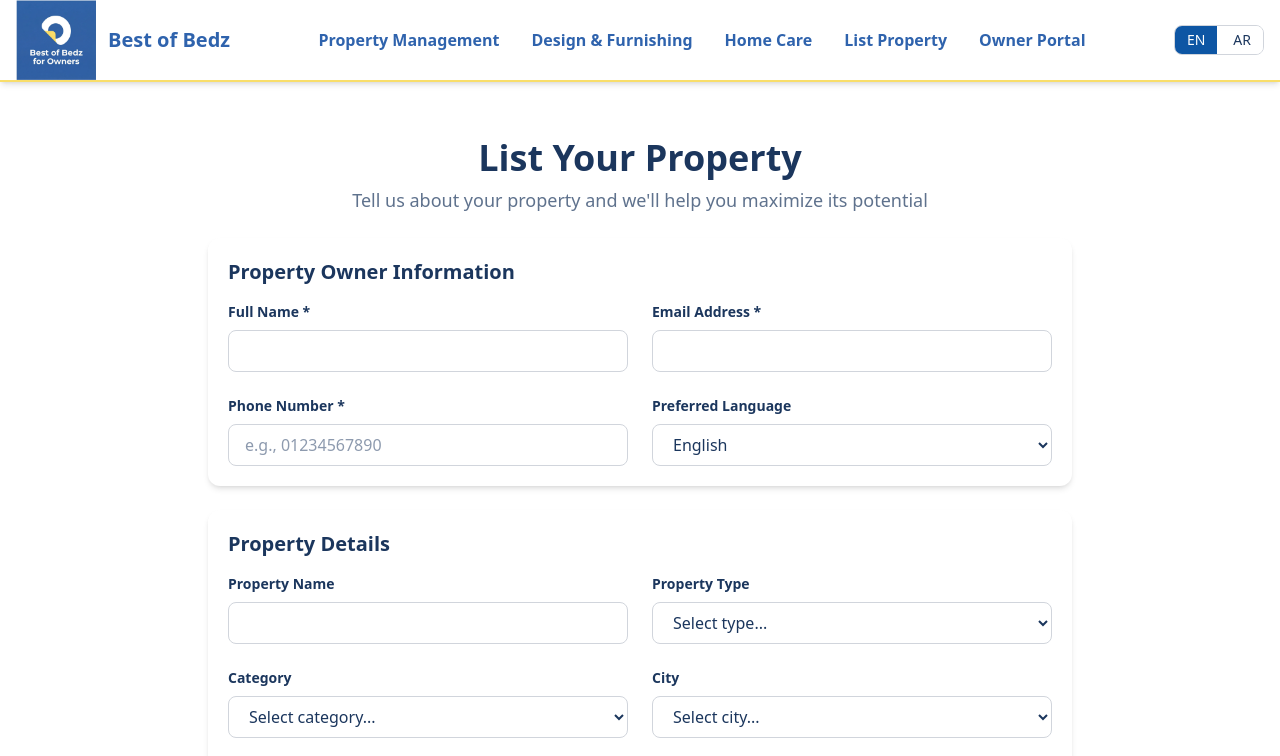
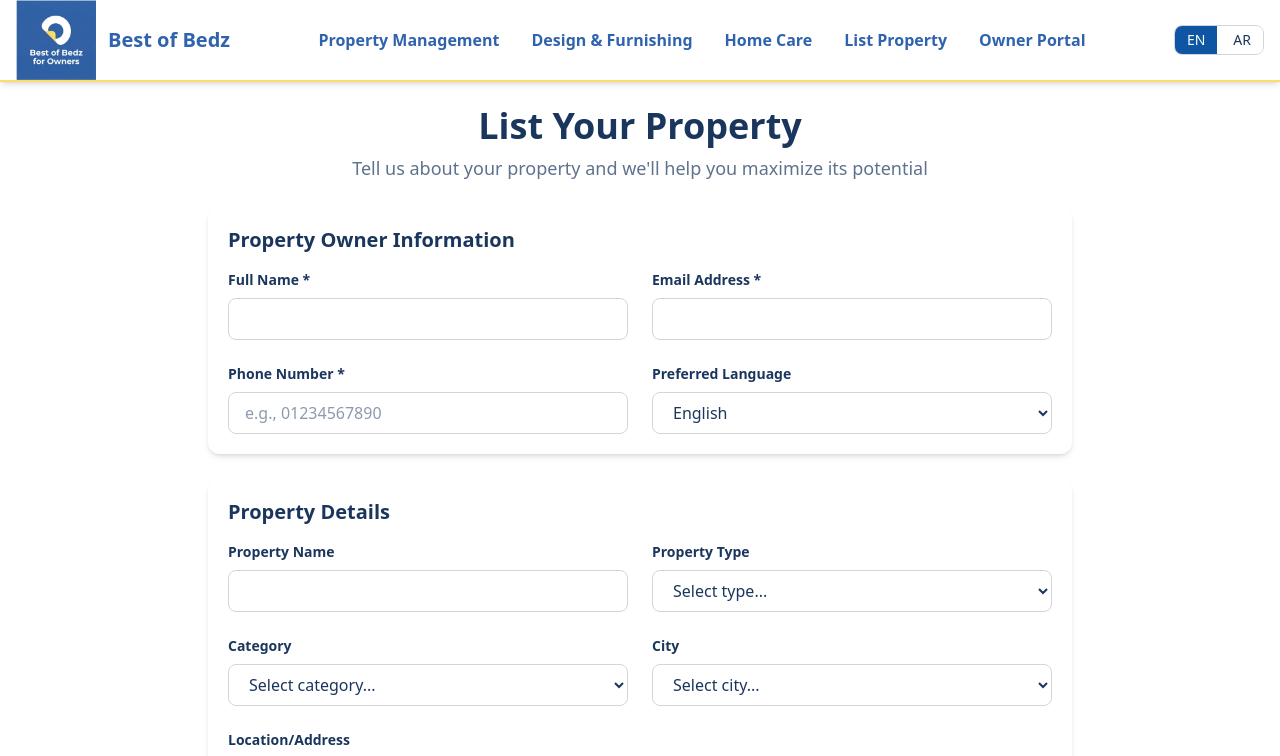
Before and after one commit to HASSANBOB533/property-mgtg-new, a Next.js app: page /en/list-property in a window 1280 px wide. Shown: the top 756 px of the page. Built offline with nearby package versions, Linux system fonts and the light colour scheme.

Commit message:
Remove all extra padding and margins to eliminate white space before footer

```diff
--- a/app/[locale]/list-property/page.tsx
+++ b/app/[locale]/list-property/page.tsx
@@ -2,8 +2,8 @@ import PropertyForm from '@/components/PropertyForm';
 
 export default function ListPropertyPage() {
   return (
-    <div className="py-6 md:py-8">
+    <>
       <PropertyForm />
-    </div>
+    </>
   );
 }
--- a/components/PropertyForm.tsx
+++ b/components/PropertyForm.tsx
@@ -104,7 +104,7 @@ export default function PropertyForm() {
   }
 
   return (
-    <div className="container mx-auto px-4 max-w-4xl py-6 mb-6">
+    <div className="container mx-auto px-4 max-w-4xl py-6">
       <div className="text-center mb-6">
         <h1 className="text-3xl md:text-4xl font-bold text-dark-text mb-2">
           {t('title')}
```
